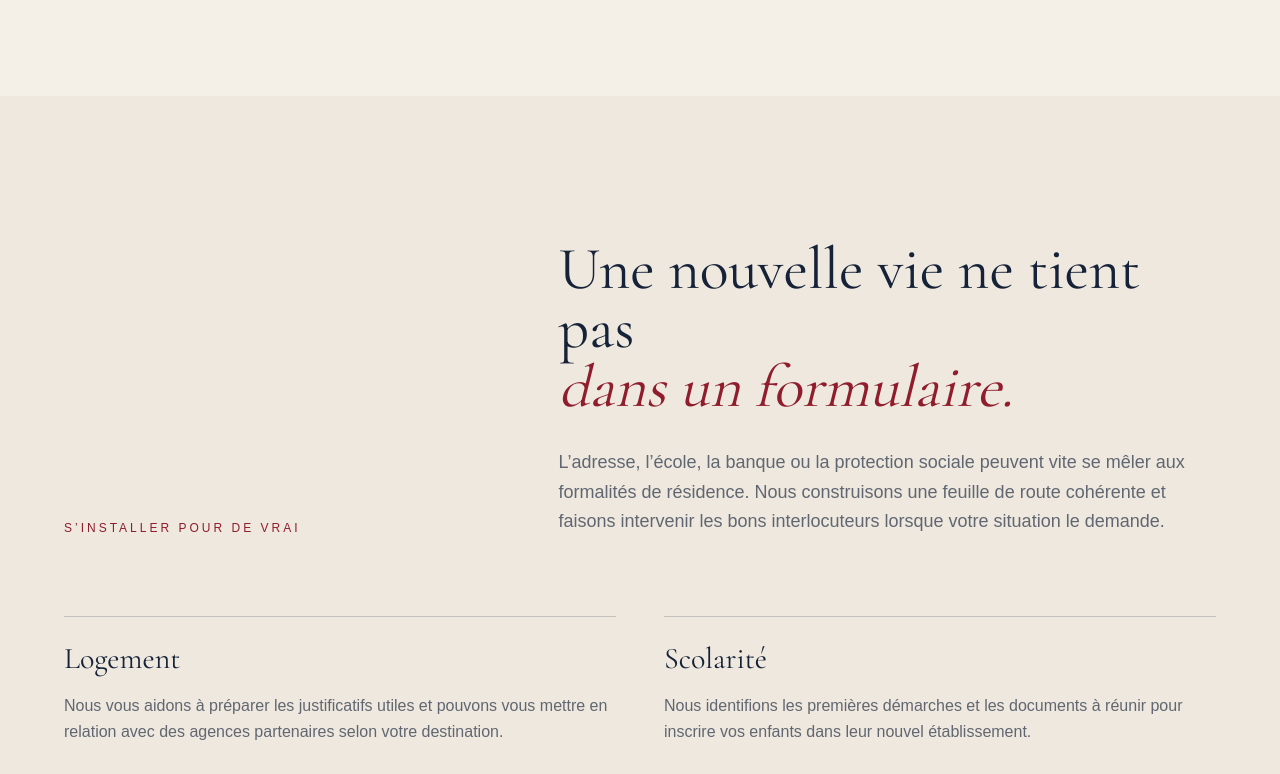
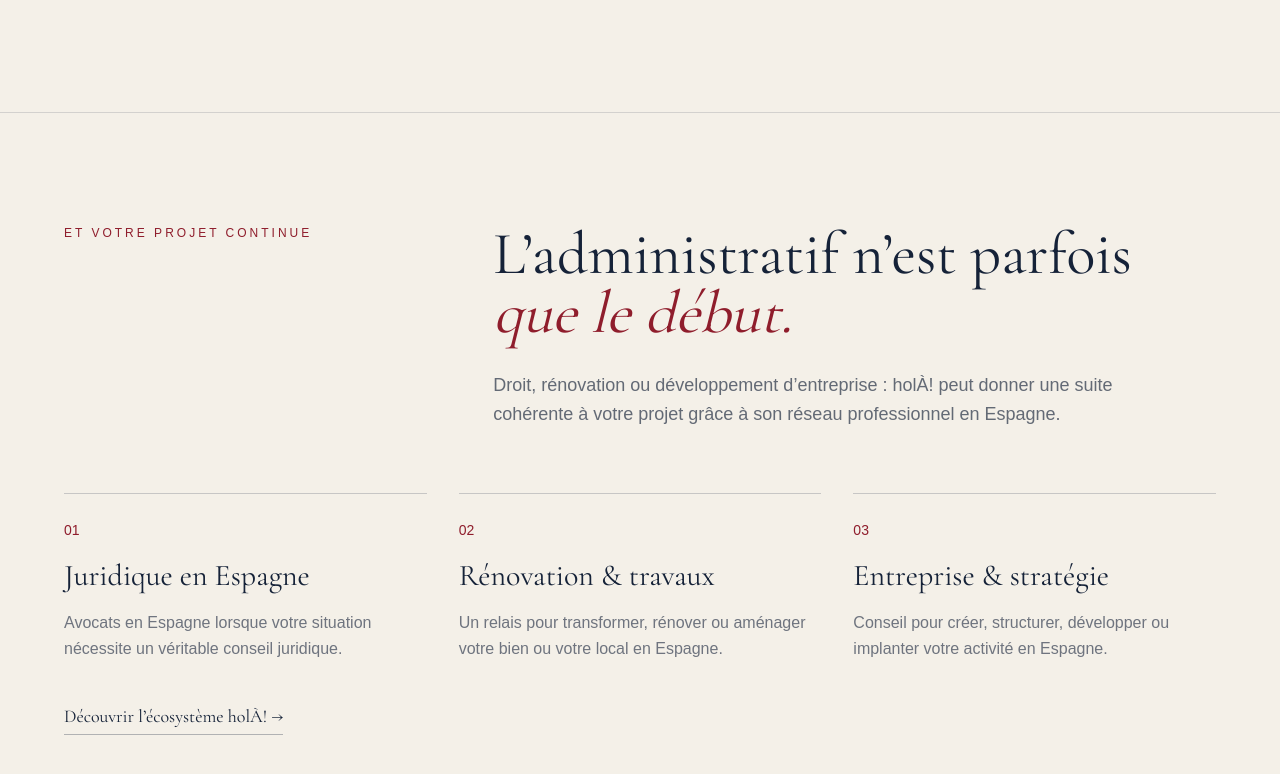
Before and after one commit to elehcf/hola, a Next.js app: page / in a window 1280 px wide. Shown: the part 2246-3020 px from the top of the page. Built offline with nearby package versions, Linux system fonts and the light colour scheme.

Commit message:
Surface Hola professional network on home

```diff
--- a/app/page.tsx
+++ b/app/page.tsx
@@ -249,7 +249,7 @@
             </div>
           </div>
 
-          <div className="mt-12 border sm:mt-16 md:mt-20-t border-navy/20">
+          <div className="mt-12 border sm:mt-16 md:mt-20 border-navy/20">
             {services.map((service) => (
               <Link
                 key={service.href}
@@ -272,6 +272,58 @@
               </Link>
             ))}
           </div>
+        </div>
+      </section>
+
+      <section className="border-y border-navy/15 px-6 py-16 sm:px-8 sm:py-20 md:px-16 md:py-28">
+        <div className="mx-auto max-w-6xl">
+          <div className="grid gap-10 md:grid-cols-[0.7fr_1.3fr]">
+            <p className="text-xs uppercase tracking-[0.25em] text-blood">
+              Et votre projet continue
+            </p>
+            <div>
+              <h2
+                className="text-4xl leading-[0.98] sm:text-5xl md:text-6xl"
+                style={{ fontFamily: "var(--font-editorial)" }}
+              >
+                L’administratif n’est parfois
+                <br />
+                <span className="italic text-blood">que le début.</span>
+              </h2>
+              <p className="mt-7 max-w-2xl text-lg leading-relaxed text-navy/65">
+                Droit, rénovation ou développement d’entreprise : holÀ! peut
+                donner une suite cohérente à votre projet grâce à son réseau
+                professionnel en Espagne.
+              </p>
+            </div>
+          </div>
+
+          <div className="mt-12 grid gap-8 sm:mt-16 md:grid-cols-3">
+            {[
+              ["Juridique en Espagne", "Avocats en Espagne lorsque votre situation nécessite un véritable conseil juridique."],
+              ["Rénovation & travaux", "Un relais pour transformer, rénover ou aménager votre bien ou votre local en Espagne."],
+              ["Entreprise & stratégie", "Conseil pour créer, structurer, développer ou implanter votre activité en Espagne."],
+            ].map(([title, text], index) => (
+              <article key={title} className="border-t border-navy/20 pt-6">
+                <span className="text-sm text-blood">0{index + 1}</span>
+                <h3
+                  className="mt-4 text-3xl"
+                  style={{ fontFamily: "var(--font-editorial)" }}
+                >
+                  {title}
+                </h3>
+                <p className="mt-4 leading-relaxed text-navy/60">{text}</p>
+              </article>
+            ))}
+          </div>
+
+          <Link
+            href="/collaborateurs"
+            className="mt-10 inline-block border-b border-navy/30 pb-1 text-lg transition-colors hover:border-blood hover:text-blood"
+            style={{ fontFamily: "var(--font-editorial)" }}
+          >
+            Découvrir l’écosystème holÀ! →
+          </Link>
         </div>
       </section>
 
```
